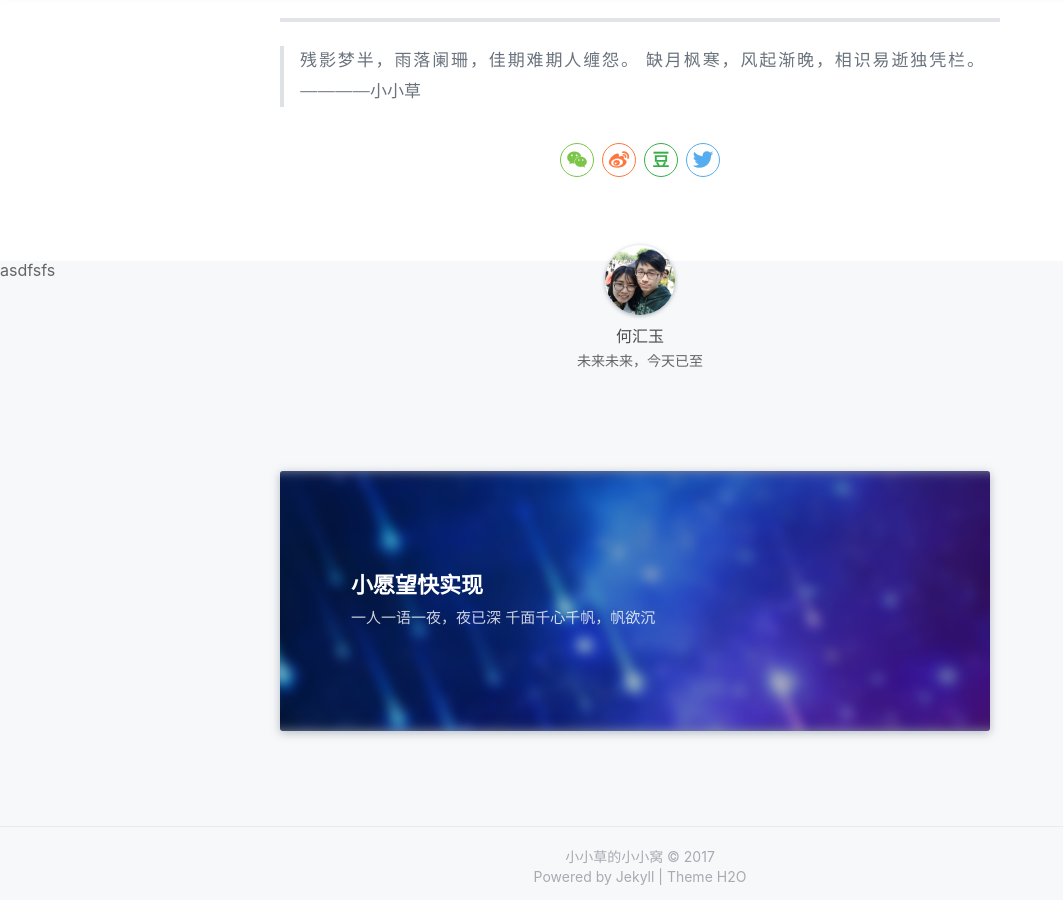
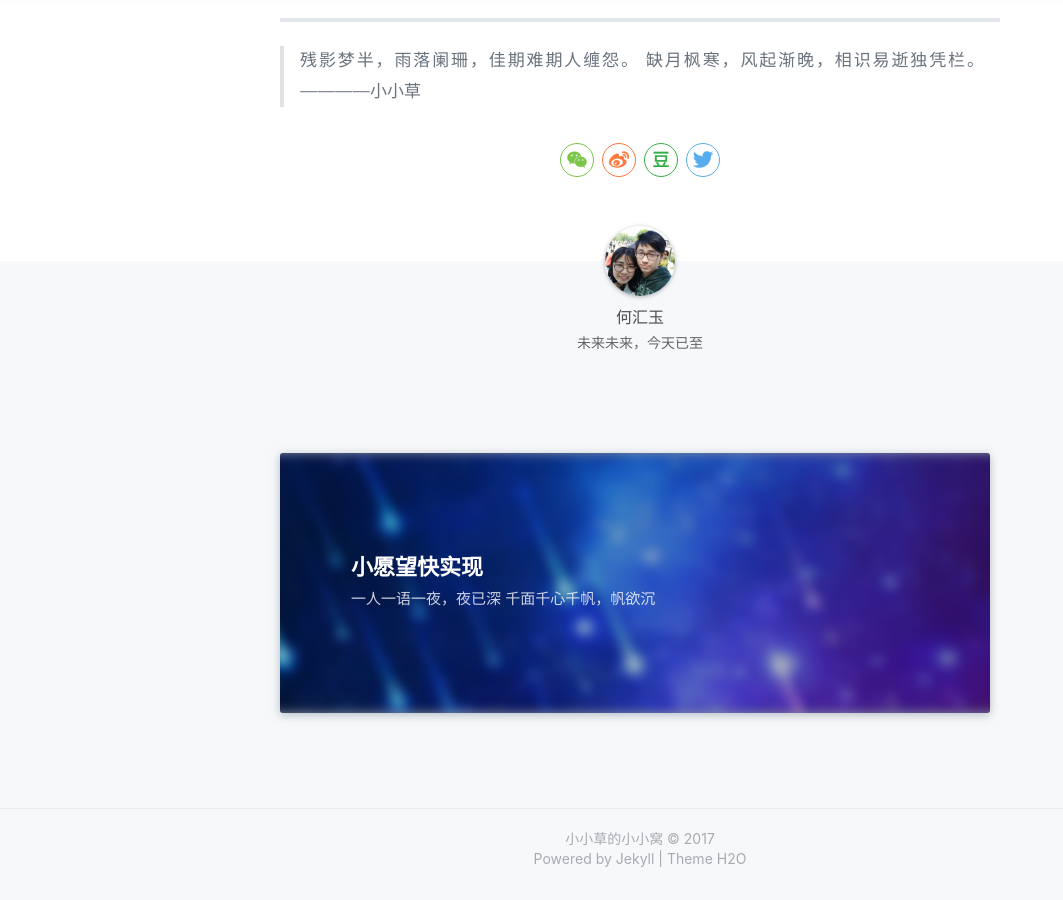
Before and after one commit to yourkkc/yourkkc.github.io, a Jekyll site: the page built from _posts/2017-12-19-仗剑天涯，终须一别.md, in a window 1280 px wide and 900 px high, scrolled down 910 px. Shown: the whole window, without its empty margins (0-1063 px from the left). Built offline with Jekyll 4.4.1, drawn with Linux system fonts in a browser that asks for light colours; nearby versions of some CDN libraries; comment, search, counter and statistics services are not loaded; a style sheet for code colours, icons or effects is not loaded.

Commit message:
comment update

```diff
--- a/_layouts/post.html
+++ b/_layouts/post.html
@@ -43,10 +43,6 @@
     </div>
     {% endif %}
 </div>
-<!-- UY BEGIN -->
-<div id="uyan_frame">asdfsfs</div>
-<script type="text/javascript" src="http://v2.uyan.cc/code/uyan.js?uid=2152080"></script>
-<!-- UY END -->
 <section class="author-detail">
     <section class="post-footer-item author-card">
         <div class="avatar">
```
